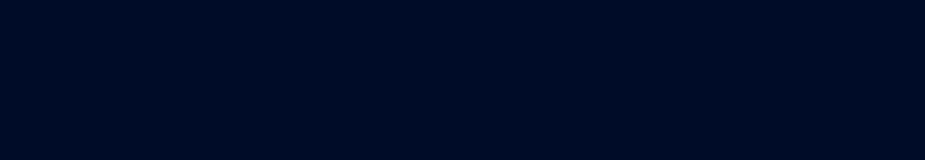
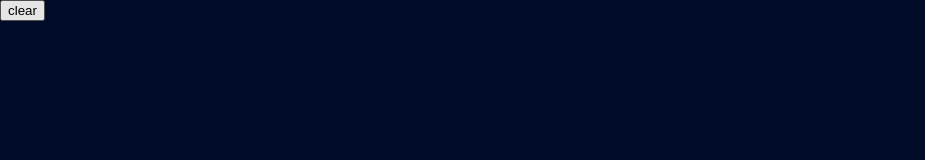
Before and after one commit to bpander/longest-road, a React (Create React App) app: page / in a window 1280 px wide. Shown: the top 160 px of the page, without its empty margins (0-925 px from the left). Built offline with nearby package versions, Linux system fonts and the light colour scheme; the HTML template or start-up script is replaced by a standard one.

Commit message:
Add rudimentary "clear" button.

```diff
--- a/src/App.tsx
+++ b/src/App.tsx
@@ -78,6 +78,10 @@
     this.setState({ editMode: EditMode.None });
   };
 
+  onClearClick = () => {
+    this.setState({ edges: [] });
+  };
+
   render() {
     const [ width, height ] = this.state.viewportSize;
 
@@ -93,6 +97,10 @@
     ];
 
     return (
+      <React.Fragment>
+        <div className="toolbar">
+          <button onClick={this.onClearClick}>clear</button>
+        </div>
         <svg
           className={classNames('scene', { 'scene--drawing': this.state.editMode !== EditMode.None })}
           width={width}
@@ -141,6 +149,7 @@
             ))}
           </g>
         </svg>
+      </React.Fragment>
     );
   }
 }
--- a/src/index.css
+++ b/src/index.css
@@ -3,6 +3,11 @@
   padding: 0;
   font-family: sans-serif;
   background: #000c28;
+}
+
+.toolbar {
+  position: fixed;
+  width: 100%;
 }
 
 .scene {
```
Lines whose indentation alone changed are shown as unchanged.
